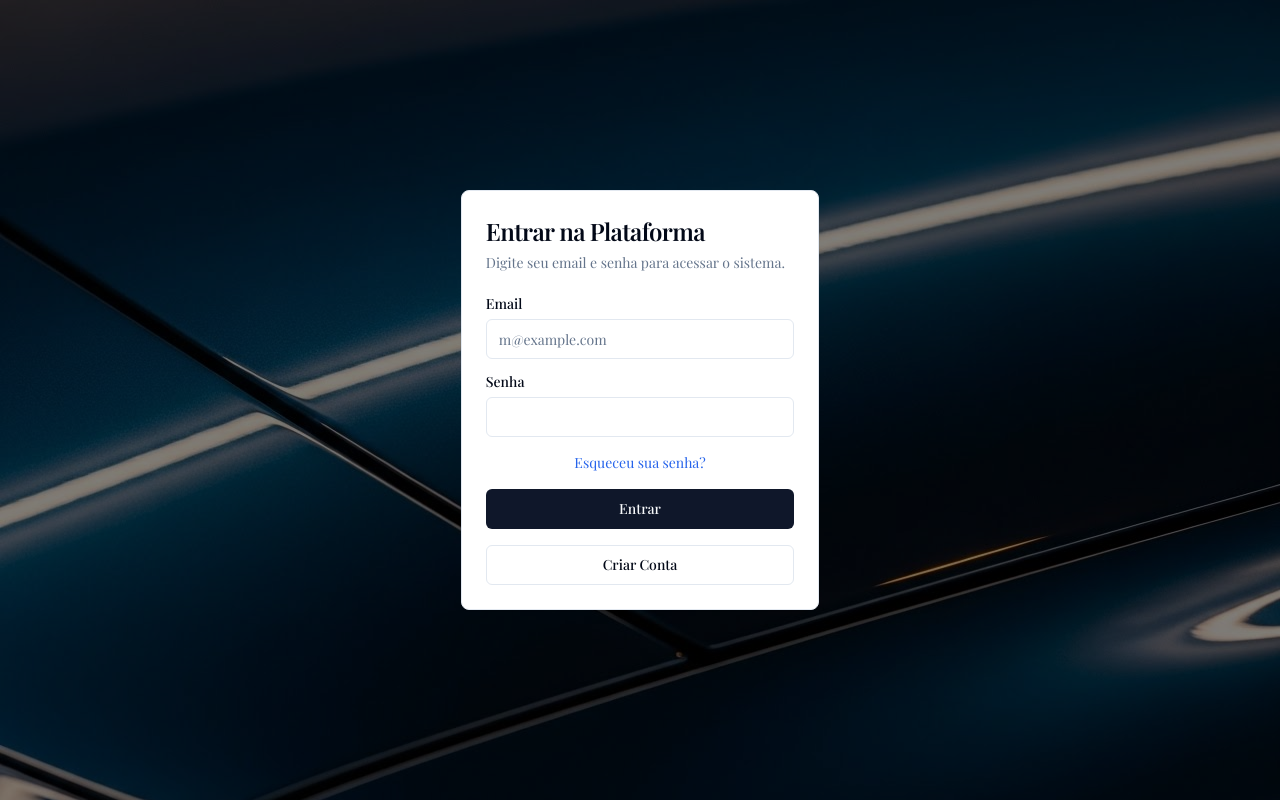
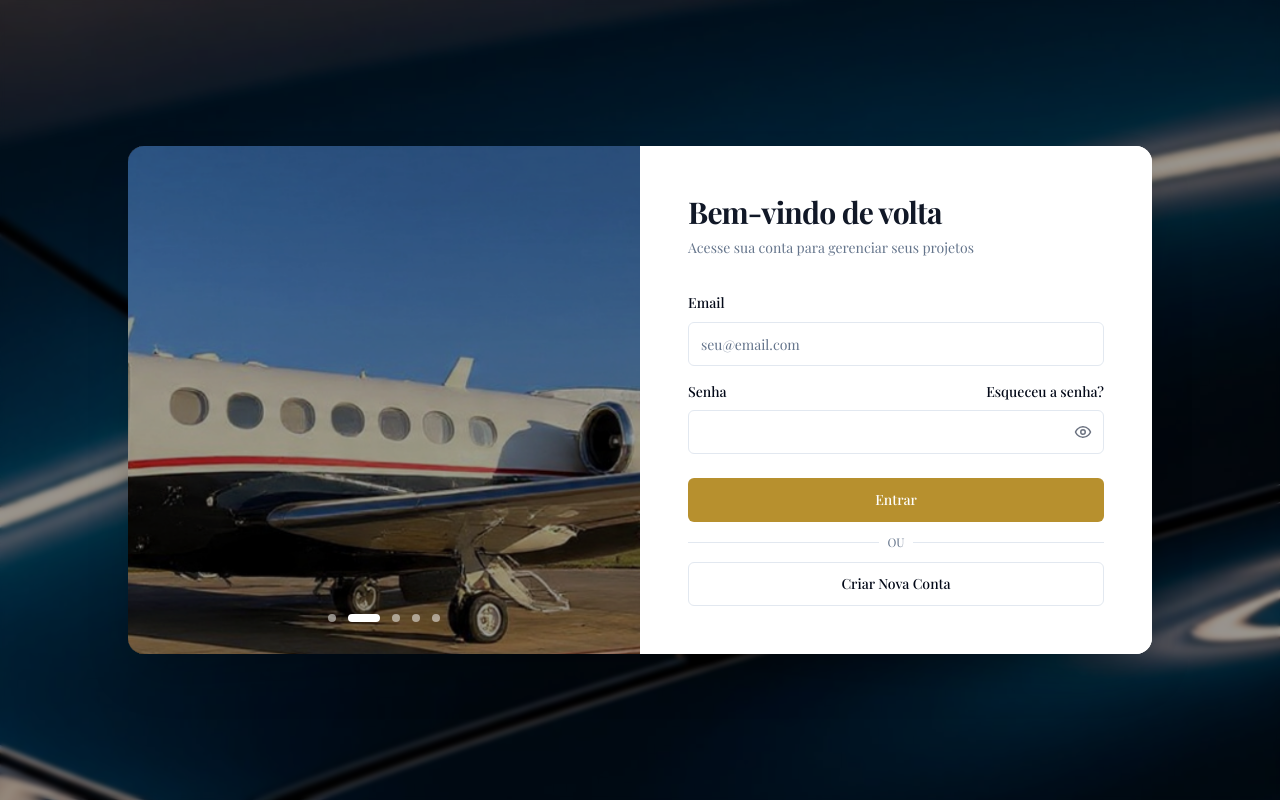
Before and after one commit to PlayFutnaTela/gerezim, a Next.js app in the folder frontend/: page /login in a window 1280 px wide. Built offline with nearby package versions, Linux system fonts and the light colour scheme; no server answers; a web font is replaced by a local one.

Commit message:
login 30%

```diff
--- a/frontend/src/app/(dashboard)/layout.tsx
+++ b/frontend/src/app/(dashboard)/layout.tsx
@@ -16,7 +16,8 @@ export default async function DashboardLayout({
   } = await supabase.auth.getUser()
 
   if (!user) {
-    return redirect("/login")
+    console.warn('DashboardLayout: no user session — redirecting to login')
+    return redirect(`/login?message=${encodeURIComponent('Sessão inválida ou expirada. Faça login novamente.')}`)
   }
 
   return (
--- a/frontend/src/app/layout.tsx
+++ b/frontend/src/app/layout.tsx
@@ -2,6 +2,7 @@ import type { Metadata } from "next";
 import { Inter, Playfair_Display } from "next/font/google";
 import "./globals.css";
 import { Toaster } from "@/components/ui/sonner";
+import AuthMonitor from '@/components/auth-monitor'
 import { createClient as createServerSupabase } from '@/lib/supabase/server'
 
 // Note: RootLayout is async so we can fetch the server-side session and
@@ -44,6 +45,7 @@ export default async function RootLayout({
                         dangerouslySetInnerHTML={{ __html: `window.__SUPABASE_INITIAL_SESSION = ${JSON.stringify(initialSession).replace(/</g,'\\u003c')};` }}
                     />
                 )}
+                <AuthMonitor />
                 {children}
                 <Toaster />
             </body>
--- a/frontend/src/app/login/page.tsx
+++ b/frontend/src/app/login/page.tsx
@@ -4,10 +4,10 @@ import React, { useState } from 'react'
 import { Button } from "@/components/ui/button"
 import { Input } from "@/components/ui/input"
 import { Label } from "@/components/ui/label"
-import { Card, CardContent, CardDescription, CardFooter, CardHeader, CardTitle } from "@/components/ui/card"
 import { createClient } from "@/lib/supabase/client"
-import { redirect } from "next/navigation"
 import { toast } from 'sonner'
+import LoginCarousel from '@/components/login-carousel'
+import { Eye, EyeOff, Loader2 } from 'lucide-react'
 
 export default function LoginPage({
   searchParams,
@@ -17,7 +17,14 @@ export default function LoginPage({
   const [loading, setLoading] = useState(false)
   const [email, setEmail] = useState('')
   const [password, setPassword] = useState('')
-  const [newPassword, setNewPassword] = useState('')
+  const [showPassword, setShowPassword] = useState(false)
+
+  // Show a toast if we were redirected to /login with a message explaining why
+  React.useEffect(() => {
+    if (searchParams?.message) {
+      try { toast.error(searchParams.message) } catch (e) { console.warn('toast failed:', e) }
+    }
+  }, [searchParams?.message])
 
   const signIn = async (e: React.FormEvent) => {
     e.preventDefault()
@@ -29,7 +36,6 @@ export default function LoginPage({
       return
     }
 
-    console.log('Tentando login com email:', email)
     const supabase = createClient()
 
     try {
@@ -39,53 +45,35 @@ export default function LoginPage({
       })
 
       if (error) {
-        console.error('Erro no login:', error.message)
-        // Distinguish auth error vs network
         if (/Failed to fetch|NetworkError|ERR_NAME_NOT_RESOLVED/i.test(error.message)) {
-          toast.error('Falha ao conectar ao servidor de autenticação. Verifique sua conexão e NEXT_PUBLIC_SUPABASE_URL.')
+          toast.error('Falha ao conectar ao servidor. Verifique sua conexão.')
         } else {
           toast.error('Email ou senha incorretos')
         }
       } else {
-        console.log('Login bem-sucedido para:', email)
         toast.success('Login realizado com sucesso!')
         window.location.href = '/dashboard'
       }
     } catch (err: any) {
-      console.error('Erro inesperado no login:', err)
-      toast.error('Falha ao conectar ao servidor de autenticação. Verifique NEXT_PUBLIC_SUPABASE_URL e sua conexão de rede.')
+      toast.error('Erro inesperado no login.')
     }
     setLoading(false)
   }
 
-  // Dev-time check to detect missing/incorrect Supabase URL configuration
-  React.useEffect(() => {
-    const url = process.env.NEXT_PUBLIC_SUPABASE_URL
-    if (!url || url.includes('YOUR_SUPABASE_URL') || url.includes('sua-url-do-projeto')) {
-      console.warn('NEXT_PUBLIC_SUPABASE_URL appears to be missing or not set. Check .env.local')
-      toast.error('Supabase URL não configurada (NEXT_PUBLIC_SUPABASE_URL). Veja README.md')
-    }
-  }, [])
-
-  const signUp = async (e: React.FormEvent) => {
-    e.preventDefault()
+  const signUp = async () => {
     setLoading(true)
-
     if (!email || !password) {
-      toast.error('Preencha todos os campos')
+      toast.error('Preencha email e senha para criar conta')
       setLoading(false)
       return
     }
-
     if (password.length < 6) {
       toast.error('A senha deve ter pelo menos 6 caracteres')
       setLoading(false)
       return
     }
 
-    console.log('Tentando cadastro com email:', email)
     const supabase = createClient()
-
     try {
       const { error } = await supabase.auth.signUp({
         email,
@@ -95,15 +83,12 @@ export default function LoginPage({
         },
       })
       if (error) {
-        console.error('Erro no cadastro:', error.message)
         toast.error('Erro ao criar conta: ' + error.message)
       } else {
-        console.log('Cadastro iniciado para:', email)
         toast.success('Verifique o email para confirmar o cadastro')
       }
-    } catch (err: any) {
-      console.error('Erro inesperado no cadastro:', err)
-      toast.error('Falha ao conectar ao servidor de autenticação. Verifique NEXT_PUBLIC_SUPABASE_URL e sua conexão de rede.')
+    } catch (err) {
+      toast.error('Erro inesperado no cadastro')
     }
     setLoading(false)
   }
@@ -118,114 +103,161 @@ export default function LoginPage({
       return
     }
 
-    console.log('Tentando recuperação de senha para:', email)
     const supabase = createClient()
-
     try {
       const { error } = await supabase.auth.resetPasswordForEmail(email, {
         redirectTo: `${window.location.origin}/api/auth/callback?next=/auth/reset-password`,
       })
       if (error) {
-        console.error('Erro na recuperação de senha:', error.message)
         toast.error('Erro ao enviar email de recuperação')
       } else {
-        console.log('Email de recuperação enviado para:', email)
         toast.success('Email de recuperação enviado. Verifique sua caixa de entrada.')
       }
-    } catch (err: any) {
-      console.error('Erro inesperado na recuperação de senha:', err)
-      toast.error('Falha ao conectar ao servidor de autenticação. Verifique NEXT_PUBLIC_SUPABASE_URL e sua conexão de rede.')
+    } catch (err) {
+      toast.error('Erro inesperado na recuperação de senha')
     }
     setLoading(false)
   }
 
-  // Check if we're showing the forgot password form
   const showForgotPassword = searchParams.forgot === 'true'
 
   return (
     <div
-      className="relative flex min-h-screen items-center justify-center bg-cover bg-center"
+      className="flex min-h-screen w-full items-center justify-center bg-cover bg-center p-4"
       style={{ backgroundImage: "url('/background-login.jpg')" }}
     >
-      {/* Overlay to improve readability over the image */}
-      <div className="absolute inset-0 bg-black/50" />
+      {/* Overlay */}
+      <div className="absolute inset-0 bg-black/40 backdrop-blur-[2px]" />
 
-      <Card className="w-full max-w-[22.4rem] relative z-10">
-        <CardHeader>
-          <CardTitle className="text-2xl">
-            {showForgotPassword ? "Recuperar Senha" : "Entrar na Plataforma"}
-          </CardTitle>
-          <CardDescription>
+      {/* Centered Card Container */}
+      <div className="relative z-10 flex w-full max-w-5xl overflow-hidden rounded-2xl bg-white shadow-2xl">
+
+        {/* Left Side - Carousel */}
+        <div className="hidden lg:block lg:w-1/2 relative bg-black">
+          <LoginCarousel />
+          <div className="absolute top-8 left-8 z-20">
+            {/* Optional: Add Logo here if needed */}
+            {/* <img src="/logo.png" alt="Logo" className="h-8" /> */}
+          </div>
+        </div>
+
+        {/* Right Side - Login Form */}
+        <div className="w-full lg:w-1/2 flex items-center justify-center p-8 lg:p-12 bg-white">
+          <div className="w-full max-w-md space-y-8">
+            <div className="space-y-2 text-center lg:text-left">
+              <h1 className="text-3xl font-bold tracking-tight text-gray-900">
+                {showForgotPassword ? "Recuperar Senha" : "Bem-vindo de volta"}
+              </h1>
+              <p className="text-sm text-muted-foreground">
                 {showForgotPassword
-              ? "Digite seu email para receber instruções de recuperação de senha"
-              : "Digite seu email e senha para acessar o sistema."
+                  ? "Digite seu email para receber o link de recuperação"
+                  : "Acesse sua conta para gerenciar seus projetos"
                 }
-          </CardDescription>
-        </CardHeader>
-        <CardContent>
+              </p>
+            </div>
+
             {showForgotPassword ? (
-            <form onSubmit={forgotPassword} className="grid gap-4">
-              <div className="grid gap-2">
+              <form onSubmit={forgotPassword} className="space-y-4">
+                <div className="space-y-2">
                   <Label htmlFor="email">Email</Label>
                   <Input
                     id="email"
-                  name="email"
                     type="email"
-                  placeholder="m@example.com"
+                    placeholder="seu@email.com"
                     value={email}
                     onChange={(e) => setEmail(e.target.value)}
                     required
+                    className="h-11"
                   />
                 </div>
-              {searchParams?.message && (
-                <p className="text-sm text-red-500">{searchParams.message}</p>
-              )}
-              <Button className="w-full" type="submit" disabled={loading}>
-                {loading ? 'Enviando...' : 'Enviar Instruções'}
+
+                <Button className="w-full h-11 bg-gold-500 hover:bg-gold-600 text-white" type="submit" disabled={loading}>
+                  {loading ? <Loader2 className="mr-2 h-4 w-4 animate-spin" /> : null}
+                  {loading ? 'Enviando...' : 'Enviar Link de Recuperação'}
                 </Button>
-              <Button className="w-full" variant="outline" type="button" onClick={() => window.location.href = '/login'}>Voltar</Button>
+
+                <Button
+                  className="w-full h-11"
+                  variant="ghost"
+                  type="button"
+                  onClick={() => window.location.href = '/login'}
+                >
+                  Voltar para Login
+                </Button>
               </form>
             ) : (
-            <form onSubmit={signIn} className="grid gap-4">
-              <div className="grid gap-2">
+              <form onSubmit={signIn} className="space-y-4">
+                <div className="space-y-2">
                   <Label htmlFor="email">Email</Label>
                   <Input
                     id="email"
-                  name="email"
                     type="email"
-                  placeholder="m@example.com"
+                    placeholder="seu@email.com"
                     value={email}
                     onChange={(e) => setEmail(e.target.value)}
                     required
+                    className="h-11"
                   />
                 </div>
-              <div className="grid gap-2">
+
+                <div className="space-y-2">
+                  <div className="flex items-center justify-between">
                     <Label htmlFor="password">Senha</Label>
+                    <a href="/login?forgot=true" className="text-sm font-medium text-gold-600 hover:text-gold-500 hover:underline">
+                      Esqueceu a senha?
+                    </a>
+                  </div>
+                  <div className="relative">
                     <Input
                       id="password"
-                  name="password"
-                  type="password"
+                      type={showPassword ? "text" : "password"}
                       value={password}
                       onChange={(e) => setPassword(e.target.value)}
                       required
+                      className="h-11 pr-10"
                     />
+                    <button
+                      type="button"
+                      onClick={() => setShowPassword(!showPassword)}
+                      className="absolute right-3 top-1/2 -translate-y-1/2 text-gray-500 hover:text-gray-700"
+                    >
+                      {showPassword ? <EyeOff size={18} /> : <Eye size={18} />}
+                    </button>
                   </div>
-              <div className="text-center text-sm">
-                <a href="/login?forgot=true" className="text-blue-600 hover:underline">Esqueceu sua senha?</a>
                 </div>
-              {searchParams?.message && (
-                <p className="text-sm text-red-500">{searchParams.message}</p>
-              )}
-              <Button className="w-full" type="submit" disabled={loading}>
+
+                <div className="pt-2 space-y-3">
+                  <Button className="w-full h-11 bg-gold-500 hover:bg-gold-600 text-white" type="submit" disabled={loading}>
+                    {loading ? <Loader2 className="mr-2 h-4 w-4 animate-spin" /> : null}
                     {loading ? 'Entrando...' : 'Entrar'}
                   </Button>
-              <Button className="w-full" variant="outline" type="button" onClick={signUp} disabled={loading}>
-                {loading ? 'Criando...' : 'Criar Conta'}
+
+                  <div className="relative">
+                    <div className="absolute inset-0 flex items-center">
+                      <span className="w-full border-t" />
+                    </div>
+                    <div className="relative flex justify-center text-xs uppercase">
+                      <span className="bg-white px-2 text-muted-foreground">
+                        Ou
+                      </span>
+                    </div>
+                  </div>
+
+                  <Button
+                    className="w-full h-11"
+                    variant="outline"
+                    type="button"
+                    onClick={signUp}
+                    disabled={loading}
+                  >
+                    Criar Nova Conta
                   </Button>
+                </div>
               </form>
             )}
-        </CardContent>
-      </Card>
+          </div>
+        </div>
+      </div>
     </div>
   )
 }
--- /dev/null
+++ b/frontend/src/components/login-carousel.tsx
@@ -0,0 +1,54 @@
+"use client"
+
+import React, { useEffect, useState } from 'react'
+import { motion, AnimatePresence } from 'framer-motion'
+
+const slides = [
+    '/slide-desktop/1.png',
+    '/slide-desktop/2.png',
+    '/slide-desktop/3.png',
+    '/slide-desktop/4.png',
+    '/slide-desktop/5.png',
+]
+
+export default function LoginCarousel({ interval = 5000 }: { interval?: number }) {
+    const [index, setIndex] = useState(0)
+
+    useEffect(() => {
+        const id = setInterval(() => setIndex((i) => (i + 1) % slides.length), interval)
+        return () => clearInterval(id)
+    }, [interval])
+
+    return (
+        <div className="relative w-full h-full overflow-hidden bg-black">
+            <AnimatePresence initial={false} mode="wait">
+                <motion.div
+                    key={index}
+                    initial={{ opacity: 0 }}
+                    animate={{ opacity: 1 }}
+                    exit={{ opacity: 0 }}
+                    transition={{ duration: 1 }}
+                    className="absolute inset-0"
+                >
+                    <div
+                        className="absolute inset-0 bg-cover bg-center"
+                        style={{ backgroundImage: `url(${slides[index]})` }}
+                    />
+                    <div className="absolute inset-0 bg-black/30" /> {/* Overlay for better text contrast if needed later */}
+                </motion.div>
+            </AnimatePresence>
+
+            {/* Indicators */}
+            <div className="absolute bottom-8 left-1/2 -translate-x-1/2 z-10 flex gap-3">
+                {slides.map((_, i) => (
+                    <button
+                        key={i}
+                        onClick={() => setIndex(i)}
+                        className={`h-2 rounded-full transition-all duration-300 ${i === index ? 'w-8 bg-white' : 'w-2 bg-white/50 hover:bg-white/80'}`}
+                        aria-label={`Go to slide ${i + 1}`}
+                    />
+                ))}
+            </div>
+        </div>
+    )
+}
--- a/frontend/src/types/supabase.ts
+++ b/frontend/src/types/supabase.ts
@@ -117,6 +117,7 @@ export interface Database {
           images: string[]
           is_national: boolean | null
           location_info: string | null
+          currency: 'BRL' | 'EUR' | 'USD'
           created_at: string
         }
         Insert: {
@@ -133,6 +134,7 @@ export interface Database {
           images?: string[]
           is_national?: boolean | null
           location_info?: string | null
+          currency?: 'BRL' | 'EUR' | 'USD'
           created_at?: string
         }
         Update: {
@@ -149,6 +151,7 @@ export interface Database {
           images?: string[]
           is_national?: boolean | null
           location_info?: string | null
+          currency?: 'BRL' | 'EUR' | 'USD'
           created_at?: string
         }
       }
```
Also changed, not shown: frontend/src/app/auth/signout/route.ts (+6 -4 lines), frontend/src/app/oportunidades/page.tsx (+16 -1 lines), frontend/src/components/auth-monitor.tsx (added, +42 -0 lines), frontend/src/components/opportunities-store.tsx (+11 -12 lines), frontend/src/components/product-form.tsx (+13 -1 lines), frontend/src/lib/server-admin.ts (+7 -4 lines), 1 other file (tests, documents, lock files or other folders). Lines whose indentation alone changed are shown as unchanged.
